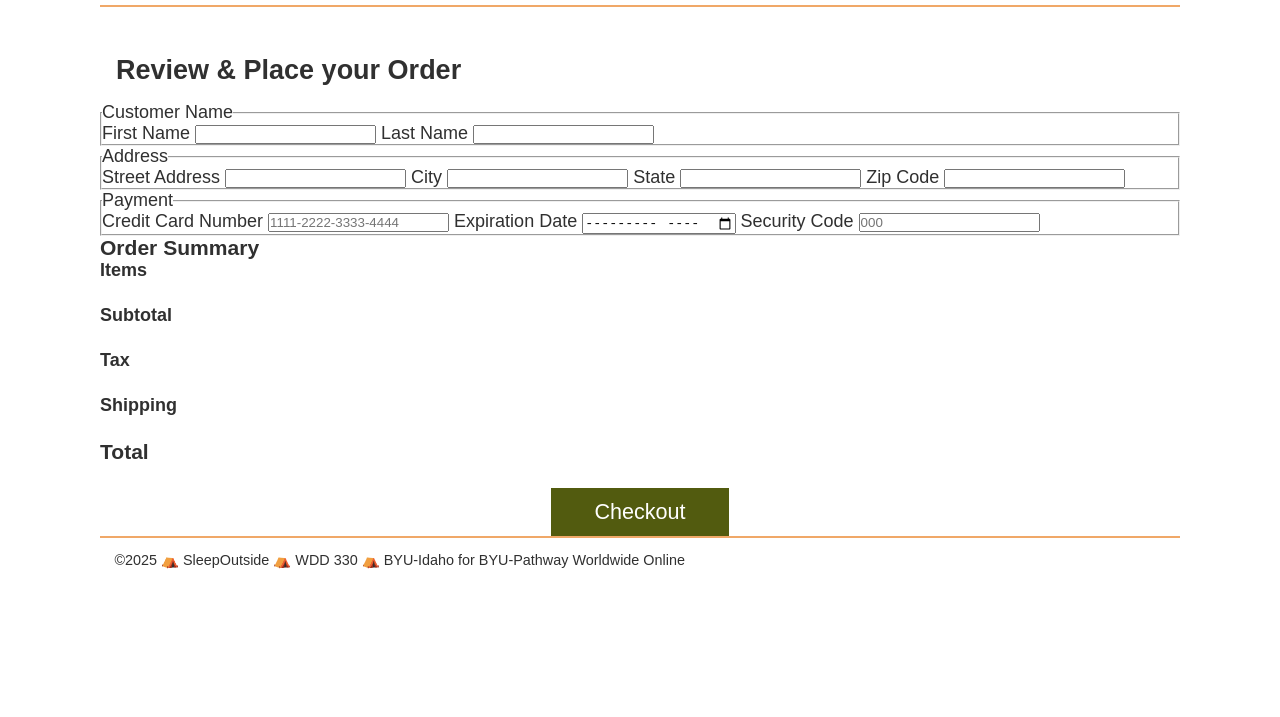
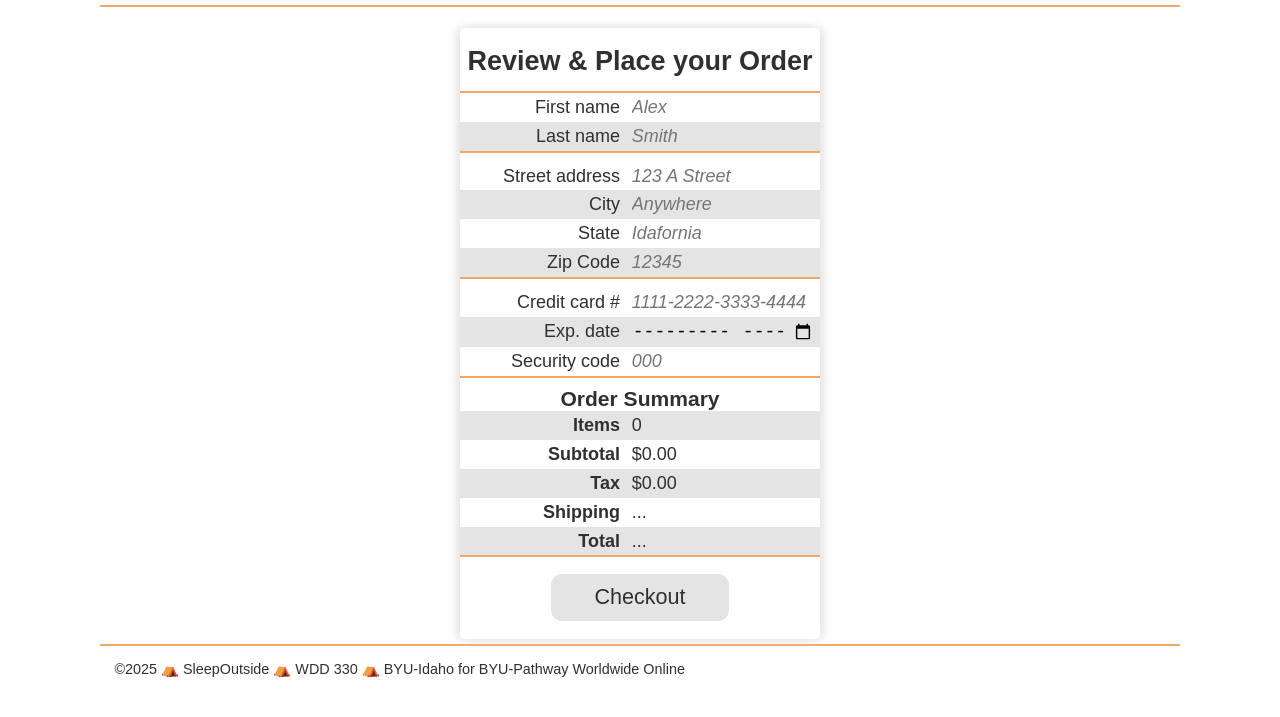
Before and after one commit to madalynq/sleep-outside-13, a website built with Vite: page src/checkout/index.html in a window 1280 px wide. Shown: the part 71-788 px from the top of the page. Built offline with nearby package versions, Linux system fonts and the light colour scheme; no server answers; files whose address does not match are found by name.

Commit message:
W04 | team activity | followup

```diff
--- a/src/checkout/index.html
+++ b/src/checkout/index.html
@@ -1,5 +1,4 @@
 <!doctype html>
-
 <html lang="en">
   <head>
     <meta charset="UTF-8" />
@@ -13,53 +12,106 @@
     <header class="divider" id="main-header"></header>
 
     <main class="divider">
-      <section class="products">
-        <h2>Review & Place your Order</h2>
-      </section>
-      <section>
-        <form name="checkout">
-          <fieldset>
-            <legend>Customer Name</legend>
-            <label for="first">First Name</label>
-            <input type="name" id="first" name="first" required>
+      <section class="checkout">
+        <form name="checkout" id="checkout-form">
+          <h2 class="divider">Review & Place your Order</h2>
 
-            <label for="last">Last Name</label>
-            <input type="name" id="last" name="last" required>
-          </fieldset>
-          <fieldset>
-            <legend>Address</legend>
-            <label for="address">Street Address</label>
-            <input type="address" id="address" name="address" required>
+          <section class="divider">
+            <label for="fname">First name</label>
+            <input
+              type="name"
+              id="fname"
+              name="fname"
+              required
+              placeholder="Alex"
+            />
+            <label for="lname">Last name</label>
+            <input
+              type="name"
+              id="lname"
+              name="lname"
+              required
+              placeholder="Smith"
+            />
+          </section>
+
+          <section class="divider">
+            <label for="street">Street address</label>
+            <input
+              type="address"
+              id="street"
+              name="street"
+              required
+              placeholder="123 A Street"
+            />
             <label for="city">City</label>
-            <input type="city" id="city" name="city" required>
+            <input
+              type="city"
+              id="city"
+              name="city"
+              required
+              placeholder="Anywhere"
+            />
             <label for="state">State</label>
-            <input type="state" id="state" name="state" required>
+            <input
+              type="state"
+              id="state"
+              name="state"
+              required
+              placeholder="Idafornia"
+            />
             <label for="zip">Zip Code</label>
-            <input type="zip" id="zip" name="zip-code" required>
-          </fieldset>
-          <fieldset>
-            <legend>Payment</legend>
-            <label for="ccnum">Credit Card Number</label>
-            <input type="credit" id="ccnum" name="credit" placeholder="1111-2222-3333-4444" required>
-            <label for="expyear">Expiration Date</label>
-            <input type="month" id="expyear" name="expiration" required>
-            <label for="cvv">Security Code</label>
-            <input type="text" id="cvv" name="cvv" pattern="\d{3}\" placeholder="000" required>
-          </fieldset>
+            <input
+              type="zip"
+              id="zip"
+              name="zip"
+              required
+              placeholder="12345"
+            />
+          </section>
 
-          <section class="order-summary">
+          <section class="divider">
+            <label for="cardNumber">Credit card #</label>
+            <input
+              type="credit"
+              id="cardNumber"
+              name="cardNumber"
+              required
+              placeholder="1111-2222-3333-4444"
+            />
+            <label for="expiration">Exp. date</label>
+            <input
+              type="month"
+              id="expiration"
+              name="expiration"
+              required
+              placeholder="1/23"
+            />
+            <label for="code">Security code</label>
+            <input
+              type="text"
+              id="code"
+              name="code"
+              required
+              pattern="\d{3}"
+              placeholder="000"
+            />
+          </section>
+
+          <section class="order-summary divider">
             <h3>Order Summary</h3>
-            <h4>Items</h4>
-            <p id="num-items"></p>
-            <h4>Subtotal</h4>
-            <p id="subtotal"></p>
-            <h4>Tax</h4>
-            <p id="tax"></p>
-            <h4>Shipping</h4>
-            <p id="shipping"></p>
-            <h3>Total</h3>
-            <p id="total"></p>
+            <b>Items</b>
+            <span id="itemCount">...</span>
+            <b>Subtotal</b>
+            <span id="subtotal">...</span>
+            <b>Tax</b>
+            <span id="tax">...</span>
+            <b>Shipping</b>
+            <span id="shipping">...</span>
+            <b>Total</b>
+            <span id="orderTotal">...</span>
           </section>
+
           <button type="submit" id="checkoutSubmit">Checkout</button>
         </form>
       </section>
--- a/src/css/style.css
+++ b/src/css/style.css
@@ -350,6 +350,85 @@ button {
 
 /* end alert list */
 
+/* start checkout */
+
+.checkout {
+  align-items: center;
+  display: flex;
+  flex-direction: column;
+  justify-content: center;
+  margin-top: 1rem;
+  padding: 0.33rem;
+}
+
+#checkout-form {
+  border-radius: 0.25em;
+  box-shadow:
+    4px 0 8px #e1e1e1e1,
+    -4px 0 8px #e1e1e1e1;
+  display: grid;
+  grid-template-columns: auto calc(33.33% * 1.618);
+  margin: 0 auto;
+  max-width: 360px;
+  padding: 1em 0;
+  width: 100%;
+}
+
+#checkout-form h2 {
+  padding-bottom: 0.5em;
+}
+
+#checkout-form section {
+  grid-column: 1/-1;
+  border-width: 0 0 2px 0;
+  display: grid;
+  grid-template-columns: subgrid;
+  margin-bottom: 0.5em;
+  text-align: right;
+}
+
+#checkout-form input::placeholder {
+  font-style: italic;
+}
+
+#checkout-form label,
+#checkout-form input,
+#checkout-form b,
+#checkout-form span {
+  border: 0;
+  font-size: var(--font-base);
+  padding: 0.22em 0.33em;
+}
+
+#checkout-form label:nth-of-type(even),
+#checkout-form input:nth-of-type(even),
+#checkout-form b:nth-of-type(odd),
+#checkout-form span:nth-of-type(odd) {
+  background-color: #e1e1e1e1;
+}
+
+#checkout-form :where(h2, h3, button) {
+  grid-column: 1/-1;
+  text-align: center;
+}
+
+#checkout-form span {
+  text-align: left;
+}
+
+#checkoutSubmit {
+  background-color: #e1e1e1e1;
+  border-radius: 0.5em;
+  color: var(--dark-grey);
+  margin-top: 0.33em;
+}
+
+#checkoutSubmit:hover {
+  background-color: var(--light-grey);
+}
+
+/* end checkout */
+
 @media screen and (min-width: 500px) {
   body {
     max-width: 1080px;
--- a/src/js/CheckoutProcess.mjs
+++ b/src/js/CheckoutProcess.mjs
@@ -1,78 +1,79 @@
-import {
-  getLocalStorage
-} from './utils.mjs';
+import ExternalServices from './ExternalServices.mjs';
+const externalServices = new ExternalServices();
+
+const packageItems = (items) =>
+  items.map((item) => ({
+    id: item.Id,
+    price: item.FinalPrice,
+    name: item.Name,
+    quantity: 1,
+  }));
 
 export default class CheckoutProcess {
   constructor(cart, outputSelector) {
     this.cart = cart;
-        this.outputSelector = outputSelector;
-        this.calculateSubTotal();
-    }
 
-    calculateSubTotal() {
-        let runningTotal = 0; // create variable to hold running total
+    this.itemCountEl = document.querySelector(`${outputSelector} #itemCount`);
+    this.subtotalEl = document.querySelector(`${outputSelector} #subtotal`);
+    this.taxEl = document.querySelector(`${outputSelector} #tax`);
+    this.shippingEl = document.querySelector(`${outputSelector} #shipping`);
+    this.orderTotalEl = document.querySelector(`${outputSelector} #orderTotal`);
 
-        // loop through cart items and add FinalPrice to running total
-        for (let i = 0; i < this.cart.length; i++) {
-            runningTotal += this.cart[i].FinalPrice; //add price of item to running total
-        }
-
-        const subtotal = runningTotal.toFixed(2); // create variable to display total to the hundredths
-
-        return this.subtotal = subtotal;
-    }
-
-    calculateItemSummary() {
-        const summaryElement = document.querySelector(
-            this.outputSelector + "#cartTotal"
-        );
-        const itemNumElement = document.querySelector(
-            this.outputSelector + "#num-items"
-        );
-        itemNumElement.innerText = this.list.length;
-
-        const amounts = this.list.map((item) => item.FinalPrice);
-        this.itemTotal = amounts.reduce((sum, item) => sum + item);
-        summaryElement.innerText = `$${this.itemTotal}`;;
-    }
-
-    totalCalculator() {
-        this.tax = (this.itemTotal * 0.06);
-        this.shipping = 10 + (this.list.length - 1) * 2;
-        this.orderTotal = (
-            parseFloat(this.itemTotal) +
-            parseFloat(this.tax) +
-            parseFloat(this.shipping)
-        )
+    this.getItemCount();
+    this.getSubtotal();
+    this.getTax();
     this.displayTotals();
   }
 
-    displayTotals() {
-        const tax = document.querySelector(`${this.outputSelector} #tax`);
-        const shipping = document.querySelector(`${this.outputSelector} #shipping`);
-        const orderTotal = document.querySelector(`${this.outputSelector} #orderTotal`);
+  getItemCount = () => (this.itemTotal = this.cart.length);
+  getSubtotal = () =>
+    (this.subtotal = this.cart
+      .map((item) => item.FinalPrice)
+      .reduce((sum, item) => sum + item, 0));
+  getTax = () => (this.tax = this.subtotal * 0.06);
+  getShipping = () => (this.shipping = this.itemTotal * 2 + 8);
 
-        tax.innerText = `$${this.tax.toFixed(2)}`;
-        shipping.innerText = `$${this.shipping.toFixed(2)}`;
-        orderTotal.innerText = `$${this.orderTotal.toFixed(2)}`;
+  getTotal() {
+    this.orderTotal =
+      parseFloat(this.subtotal) +
+      parseFloat(this.tax) +
+      parseFloat(this.shipping);
+  }
+
+  displayTotals(withTax = false) {
+    this.itemCountEl.textContent = this.itemTotal;
+    this.taxEl.textContent = `$${this.tax.toFixed(2)}`;
+    this.subtotalEl.textContent = `$${this.subtotal.toFixed(2)}`;
+    if (withTax) {
+      this.shippingEl.textContent = `$${this.shipping.toFixed(2)}`;
+      this.orderTotalEl.textContent = `$${this.orderTotal.toFixed(2)}`;
+    }
+  }
+
+  updateTotal() {
+    this.getShipping();
+    this.getTotal();
+    this.displayTotals(true);
   }
 
   async checkout() {
-        const formElement = document.forms["checkout"];
-        const order = formDataToJSON(formElement);
+    const formData = new FormData(document.forms['checkout']);
+
+    const order = {};
+    formData.forEach((value, key) => (order[key] = value));
 
     order.orderDate = new Date().toISOString();
     order.orderTotal = this.orderTotal;
     order.tax = this.tax;
     order.shipping = this.shipping;
-        order.items = packageItems(this.list);
-        //console.log(order);
+    order.items = packageItems(this.cart);
 
     try {
-        const response = await services.checkout(order);
-        console.log(response);
-        } catch (err) {
-        console.log(err);
+      // Using window['console] as ESLint does not like console
+      const res = await externalServices.checkout(order);
+      window['console'].log(res, await res.json());
+    } catch (e) {
+      window['console'].error(e);
     }
   }
 }
--- a/src/js/ProductDetails.mjs
+++ b/src/js/ProductDetails.mjs
@@ -32,7 +32,7 @@ function productDetailsTemplate(product) {
 export default class ProductDetails {
   /**
    * @param {String} productId - ID for given product
-   * @param {ProductData} dataSource - ProductData for given product
+   * @param {ExternalServices} dataSource - ExternalServices for given product
    */
   constructor(productId, dataSource) {
     this.productId = productId;
--- a/src/js/ProductList.mjs
+++ b/src/js/ProductList.mjs
@@ -39,7 +39,7 @@ const productCardTemplate = ({
 export default class ProductList {
   /**
    * @param {String} category - category of the products
-   * @param {ProductData} dataSource - ProductData class holding relevant data
+   * @param {ExternalServices} dataSource - ExternalServices class holding relevant data
    * @param {Element} listElement - HTML element to parent list items to
    */
   constructor(category, dataSource, listElement) {
--- a/src/js/product-listing.js
+++ b/src/js/product-listing.js
@@ -1,12 +1,12 @@
 import { loadHeaderFooter, getParam } from './utils.mjs';
-import ProductData from './ProductData.mjs';
+import ExternalServices from './ExternalServices.mjs';
 import ProductList from './ProductList.mjs';
 
 loadHeaderFooter();
 
 const productList = new ProductList(
   getParam('category'),
-  new ProductData(),
+  new ExternalServices(),
   document.querySelector('.product-list'),
 );
 
--- a/src/js/product.js
+++ b/src/js/product.js
@@ -1,8 +1,8 @@
 import { loadHeaderFooter, getParam } from './utils.mjs';
-import ProductData from './ProductData.mjs';
+import ExternalServices from './ExternalServices.mjs';
 import ProductDetails from './ProductDetails.mjs';
 
-const dataSource = new ProductData('tents');
+const dataSource = new ExternalServices('tents');
 const productId = getParam('product');
 const product = new ProductDetails(productId, dataSource);
 
```
Also changed, not shown: src/js/ExternalServices.mjs (renamed from src/js/ProductData.mjs, +9 -1 lines), src/js/checkout.js (+11 -9 lines). Lines whose indentation alone changed are shown as unchanged.
